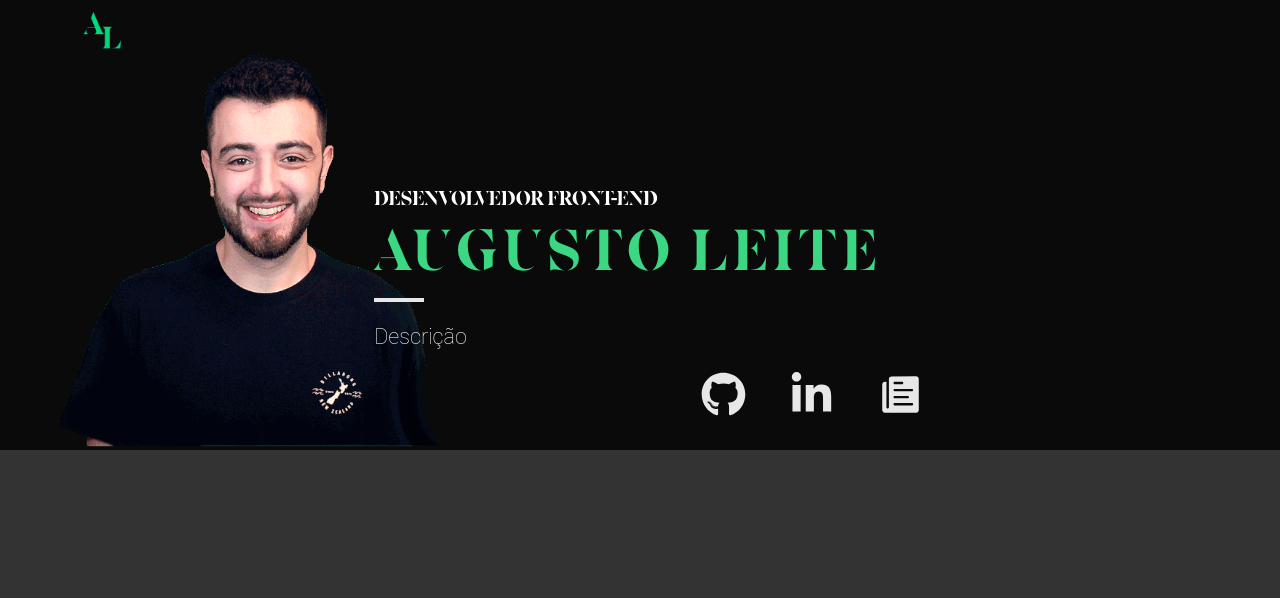
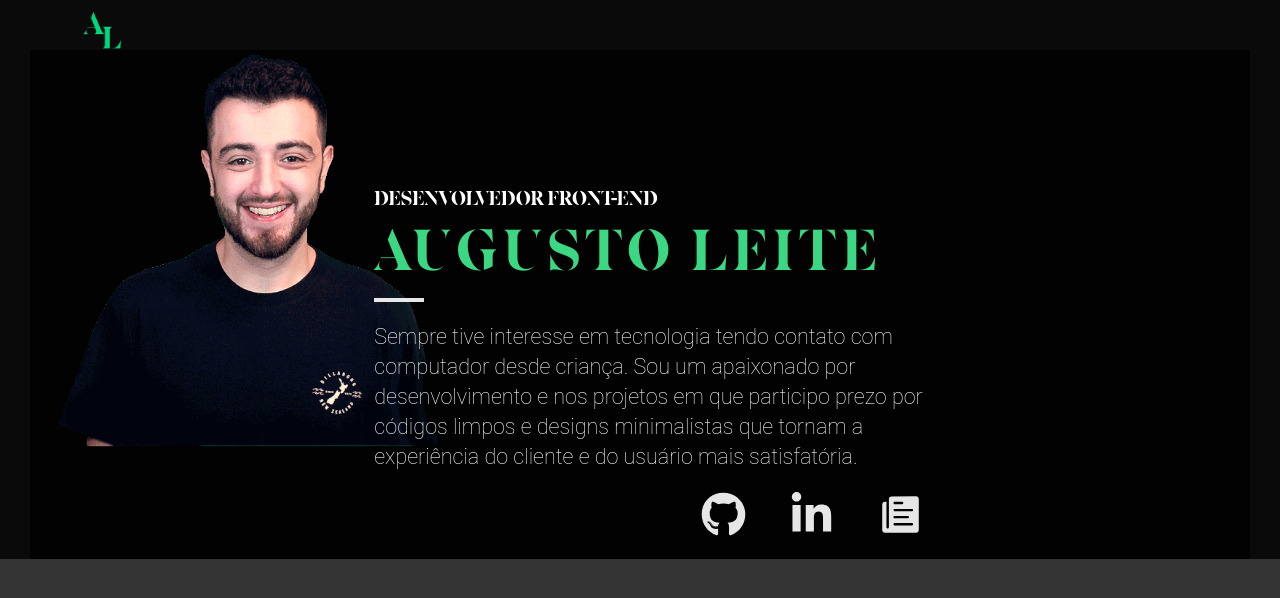
Before and after one commit to augustorl/augustoleite.com, a Next.js app: page / in a window 1280 px wide. Shown: the top 598 px of the page. Built offline with nearby package versions, Linux system fonts and the light colour scheme.

Commit message:
adding static description

```diff
--- a/src/components/Header.js
+++ b/src/components/Header.js
@@ -54,7 +54,7 @@ export default function Header() {
               id="header.description"
               defaultMessage="Descrição"
             /> */}
-            Descrição
+            Sempre tive interesse em tecnologia tendo contato com computador desde criança. Sou um apaixonado por desenvolvimento e nos projetos em que participo prezo por códigos limpos e designs minimalistas que tornam a experiência do cliente e do usuário mais satisfatória.
           </p>
 
           <SocialMedia>
--- a/src/styles/components/Header.js
+++ b/src/styles/components/Header.js
@@ -62,6 +62,7 @@ export const Container = styled.div`
     padding: 0 2rem;
     display: flex;
     justify-content: space-between;
+    background: rgba(0,0,0, 0.8)
   }
   @media (max-width: 886px) {
      {
```
